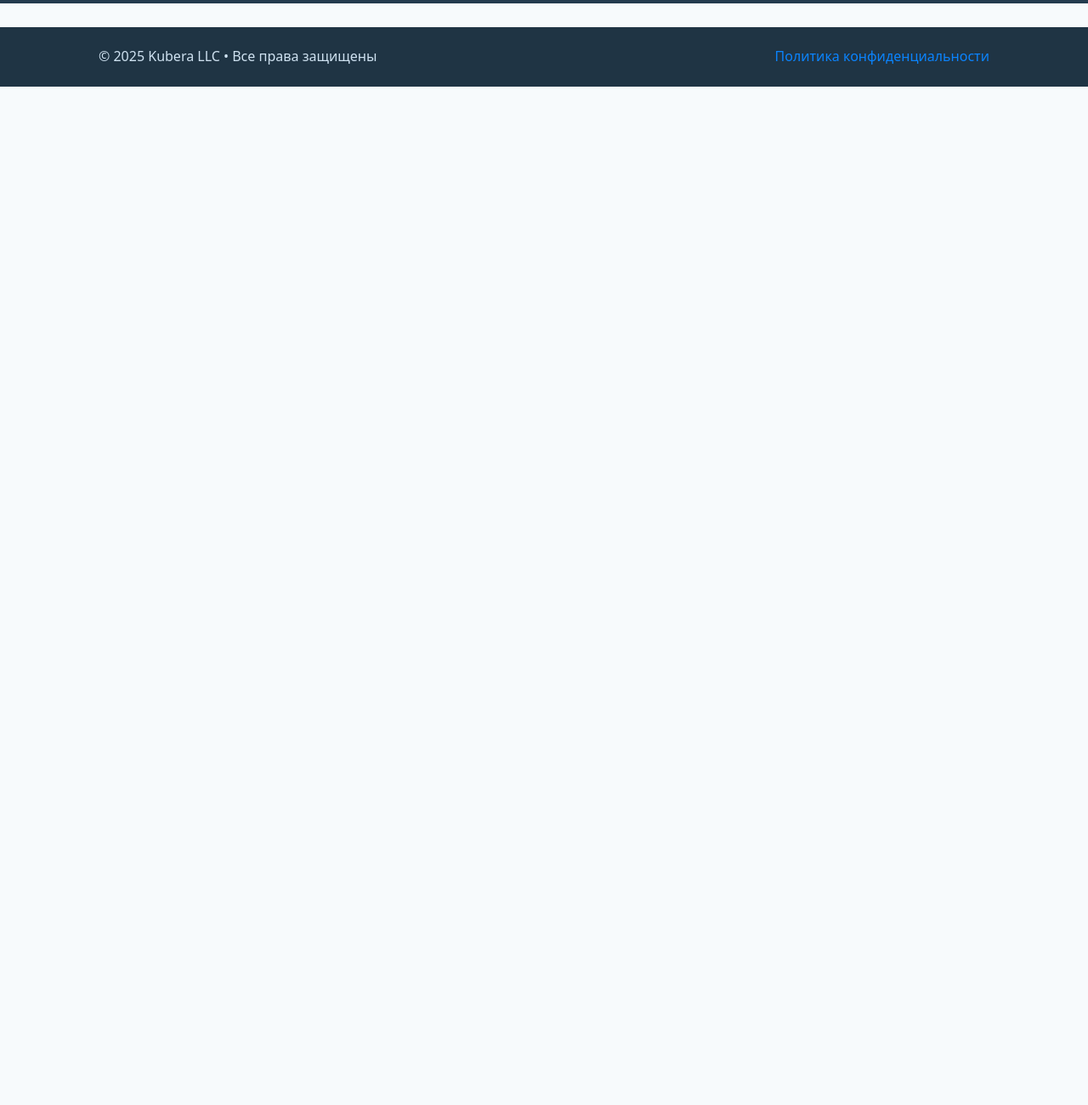
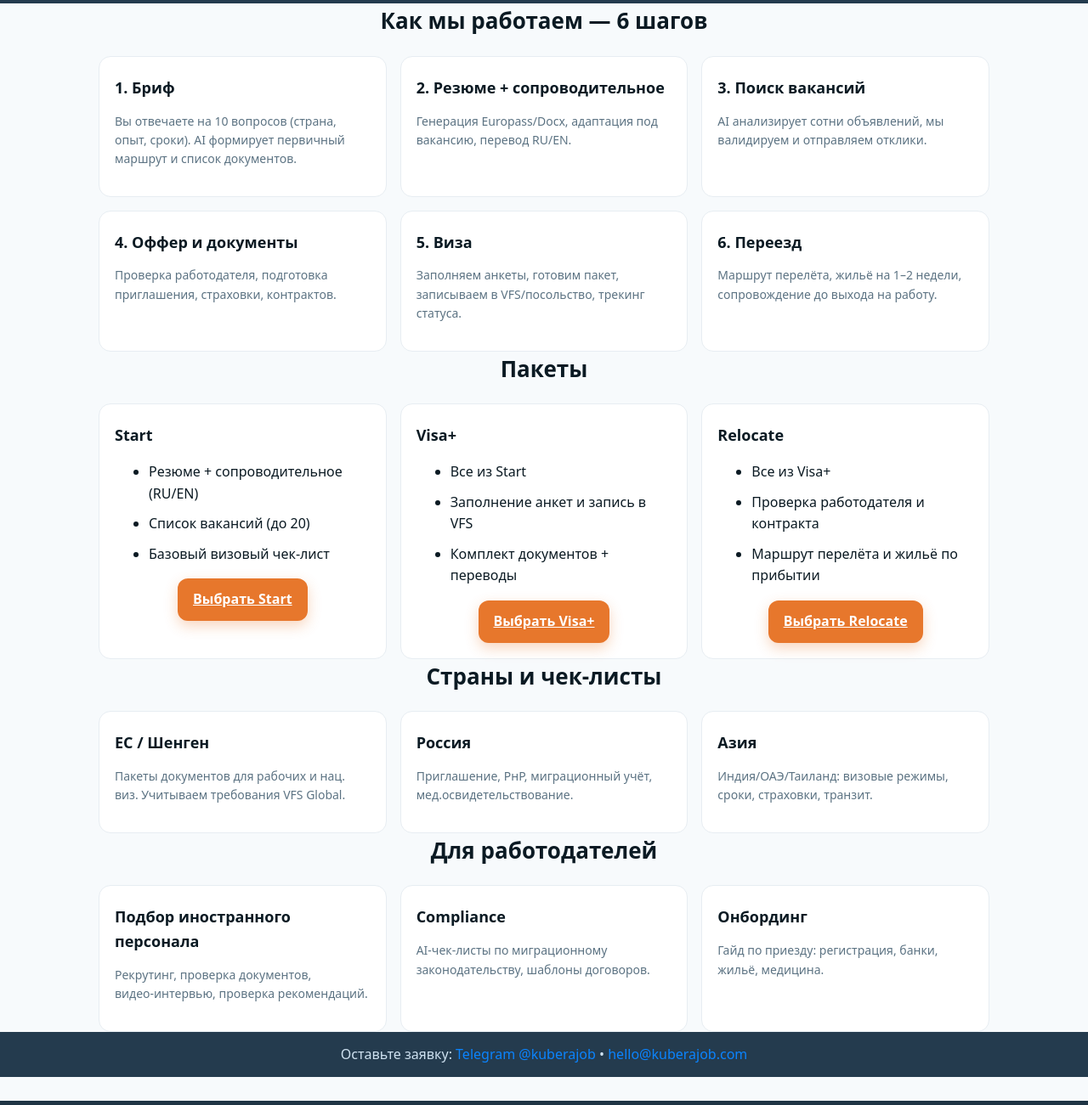
Before and after one commit to jobkubera-lab/kubera-improved-website, a plain HTML site: page index.html in a window 1280 px wide. Shown: the part 1859-3160 px from the top of the page at 85% size. Before the commit the page ends 1961 px from the top, so only its background shows below. Drawn offline with Linux system fonts and the light colour scheme.

Commit message:
Update index.html

```diff
--- a/index.html
+++ b/index.html
@@ -172,6 +172,67 @@
         Готовы начать? Напишите нам в <a class="link" href="https://t.me/kuberajob" target="_blank" rel="noopener">Telegram</a> или на <a class="link" href="mailto:hello@kuberajob.com">hello@kuberajob.com</a>
       </div>
     </section>
+
+    <!-- Новый блок: Процесс работы -->
+    <section class="container">
+      <h2 class="section">Как мы работаем — 6 шагов</h2>
+      <div class="grid">
+        <div class="card"><h3>1. Бриф</h3><p class="muted">Вы отвечаете на 10 вопросов (страна, опыт, сроки). AI формирует первичный маршрут и список документов.</p></div>
+        <div class="card"><h3>2. Резюме + сопроводительное</h3><p class="muted">Генерация Europass/Docx, адаптация под вакансию, перевод RU/EN.</p></div>
+        <div class="card"><h3>3. Поиск вакансий</h3><p class="muted">AI анализирует сотни объявлений, мы валидируем и отправляем отклики.</p></div>
+        <div class="card"><h3>4. Оффер и документы</h3><p class="muted">Проверка работодателя, подготовка приглашения, страховки, контрактов.</p></div>
+        <div class="card"><h3>5. Виза</h3><p class="muted">Заполняем анкеты, готовим пакет, записываем в VFS/посольство, трекинг статуса.</p></div>
+        <div class="card"><h3>6. Переезд</h3><p class="muted">Маршрут перелёта, жильё на 1–2 недели, сопровождение до выхода на работу.</p></div>
+      </div>
+    </section>
+
+    <!-- Новый блок: Пакеты услуг -->
+    <section class="container">
+      <h2 class="section">Пакеты</h2>
+      <div class="grid">
+        <div class="card">
+          <h3>Start</h3>
+          <ul class="list"><li>Резюме + сопроводительное (RU/EN)</li><li>Список вакансий (до 20)</li><li>Базовый визовый чек‑лист</li></ul>
+          <div class="cta"><a class="btn" href="https://t.me/kuberajob" target="_blank">Выбрать Start</a></div>
+        </div>
+        <div class="card">
+          <h3>Visa+</h3>
+          <ul class="list"><li>Все из Start</li><li>Заполнение анкет и запись в VFS</li><li>Комплект документов + переводы</li></ul>
+          <div class="cta"><a class="btn" href="https://t.me/kuberajob" target="_blank">Выбрать Visa+</a></div>
+        </div>
+        <div class="card">
+          <h3>Relocate</h3>
+          <ul class="list"><li>Все из Visa+</li><li>Проверка работодателя и контракта</li><li>Маршрут перелёта и жильё по прибытии</li></ul>
+          <div class="cta"><a class="btn" href="https://t.me/kuberajob" target="_blank">Выбрать Relocate</a></div>
+        </div>
+      </div>
+    </section>
+
+    <!-- Новый блок: Страны и чек‑листы -->
+    <section class="container">
+      <h2 class="section">Страны и чек‑листы</h2>
+      <div class="grid">
+        <div class="card"><h3>ЕС / Шенген</h3><p class="muted">Пакеты документов для рабочих и нац. виз. Учитываем требования VFS Global.</p></div>
+        <div class="card"><h3>Россия</h3><p class="muted">Приглашение, РнР, миграционный учёт, мед.освидетельствование.</p></div>
+        <div class="card"><h3>Азия</h3><p class="muted">Индия/ОАЭ/Таиланд: визовые режимы, сроки, страховки, транзит.</p></div>
+      </div>
+    </section>
+
+    <!-- Новый блок: Для работодателей -->
+    <section class="container">
+      <h2 class="section">Для работодателей</h2>
+      <div class="grid">
+        <div class="card"><h3>Подбор иностранного персонала</h3><p class="muted">Рекрутинг, проверка документов, видео‑интервью, проверка рекомендаций.</p></div>
+        <div class="card"><h3>Compliance</h3><p class="muted">AI‑чек‑листы по миграционному законодательству, шаблоны договоров.</p></div>
+        <div class="card"><h3>Онбординг</h3><p class="muted">Гайд по приезду: регистрация, банки, жильё, медицина.</p></div>
+      </div>
+    </section>
+
+    <!-- Новый блок: Контакты -->
+    <section class="strip">
+      <div class="container">Оставьте заявку: <a class="link" href="https://t.me/kuberajob" target="_blank">Telegram @kuberajob</a> • <a class="link" href="mailto:hello@kuberajob.com">hello@kuberajob.com</a></div>
+    </section>
+
   </main>
 
   <footer>
@@ -179,6 +240,13 @@
       <div>© 2025 Kubera LLC • Все права защищены</div>
       <div><a class="link" href="/privacy.html">Политика конфиденциальности</a></div>
     </div>
-  </footer>
+    <script type="application/ld+json">{
+    "@context": "https://schema.org", "@type": "Organization",
+    "name": "KuberaJob", "url": "https://kuberajob.com",
+    "logo": "https://kuberajob.com/assets/favicon.ico",
+    "sameAs": ["https://t.me/kuberajob"],
+    "makesOffer": [{"@type":"Offer","itemOffered":{"@type":"Service","name":"Визовая поддержка и трудоустройство"}}]
+  }</script>
+</footer>
 </body>
 </html>
```
